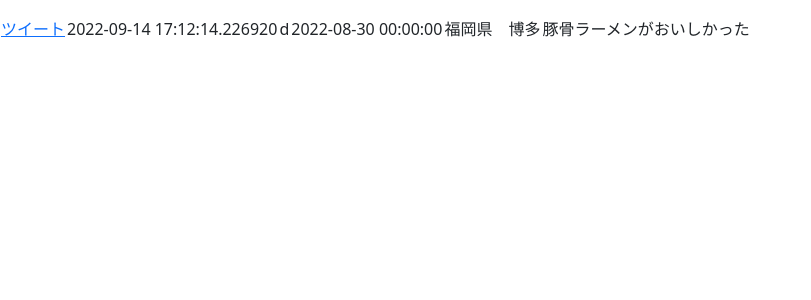
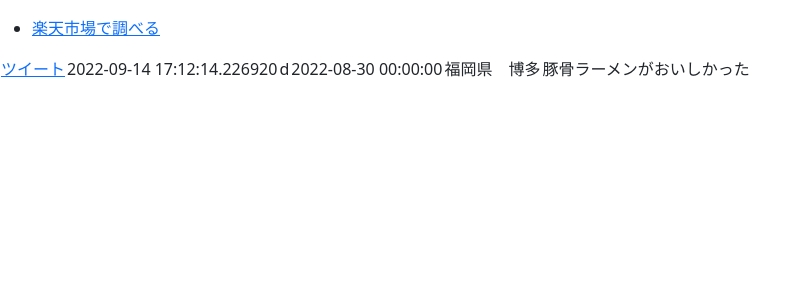
Before and after one commit to KeNtaMiyata/ShareTabi, a Flask app: page /travels in a window 1280 px wide. Shown: the part 120-420 px from the top of the page, without its empty margins (0-811 px from the left). Run offline with Flask 2, Linux system fonts and the light colour scheme; a user stored in the database is signed in; data comes from the database, SQL or seed files in the repository; some libraries are stand-ins or nearby versions.

Commit message:
ツイート

```diff
--- a/templates/travels.html
+++ b/templates/travels.html
@@ -13,6 +13,10 @@
         {% endif %}
     {% endwith %}
 
+    <ul>
+        <li><a href="https://www.rakuten.co.jp/category/" target="_blank">楽天市場で調べる</a>
+    </ul>
+
     <table>
         <thead>
 
@@ -20,9 +24,11 @@
         <tbody>
             {% for travel in travels %}
             <tr>
-                <td><a href="https://twitter.com/intent/tweet?text={{ travel.report }}"
-                    hashtags="{{ travel.location }}"
-                    class="twitter-share-button">
+                <td><a href="http://twitter.com/share"
+                    class="twitter-share-button"
+                    data-text="{{ travel.report }}"
+                    data-count="horizotal"
+                    >
                     ツイート
                   </a></td>
                 <td>{{ travel.created_at}}</td>
```
Also changed, not shown: static/js/main.js (line endings or trailing spaces).
